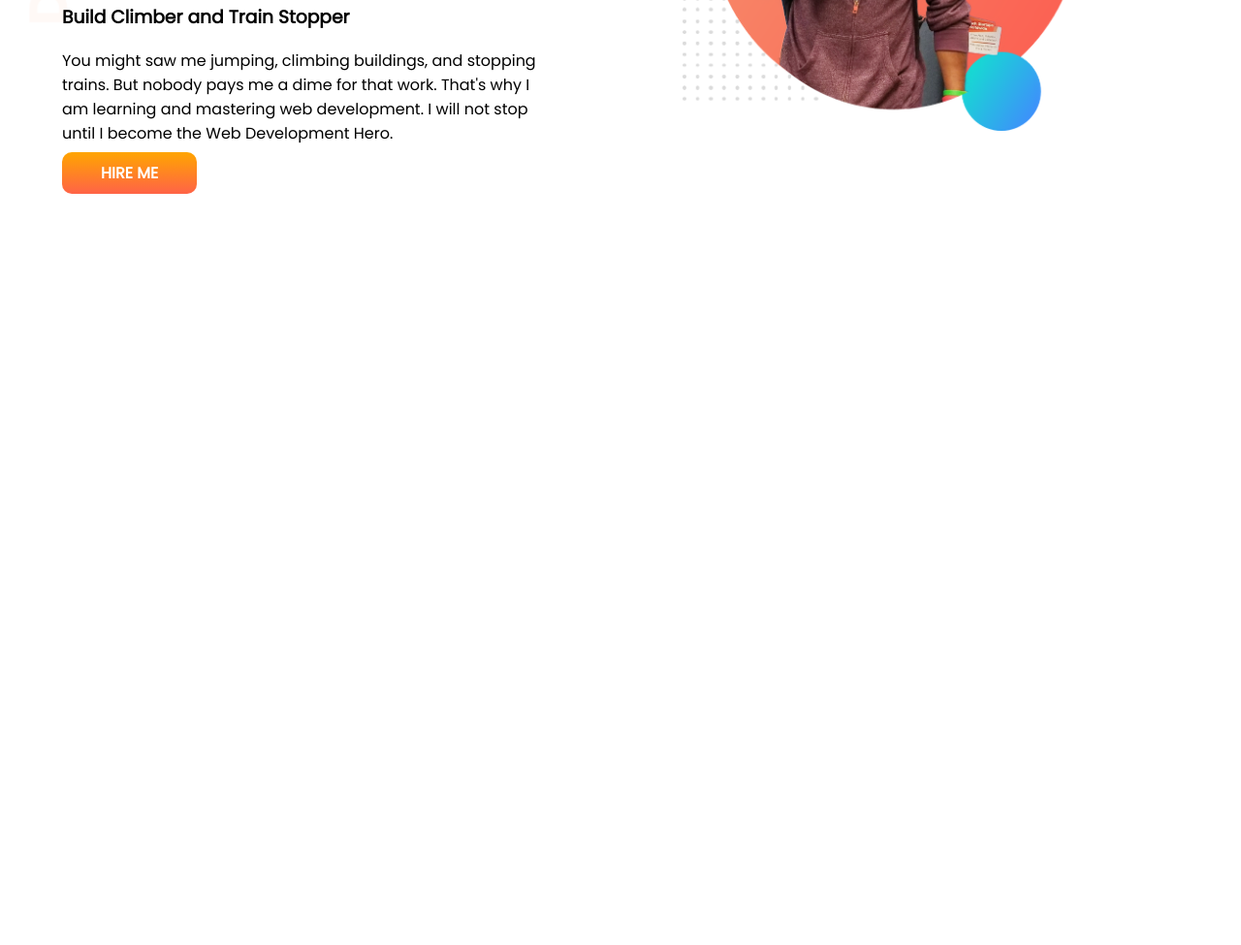
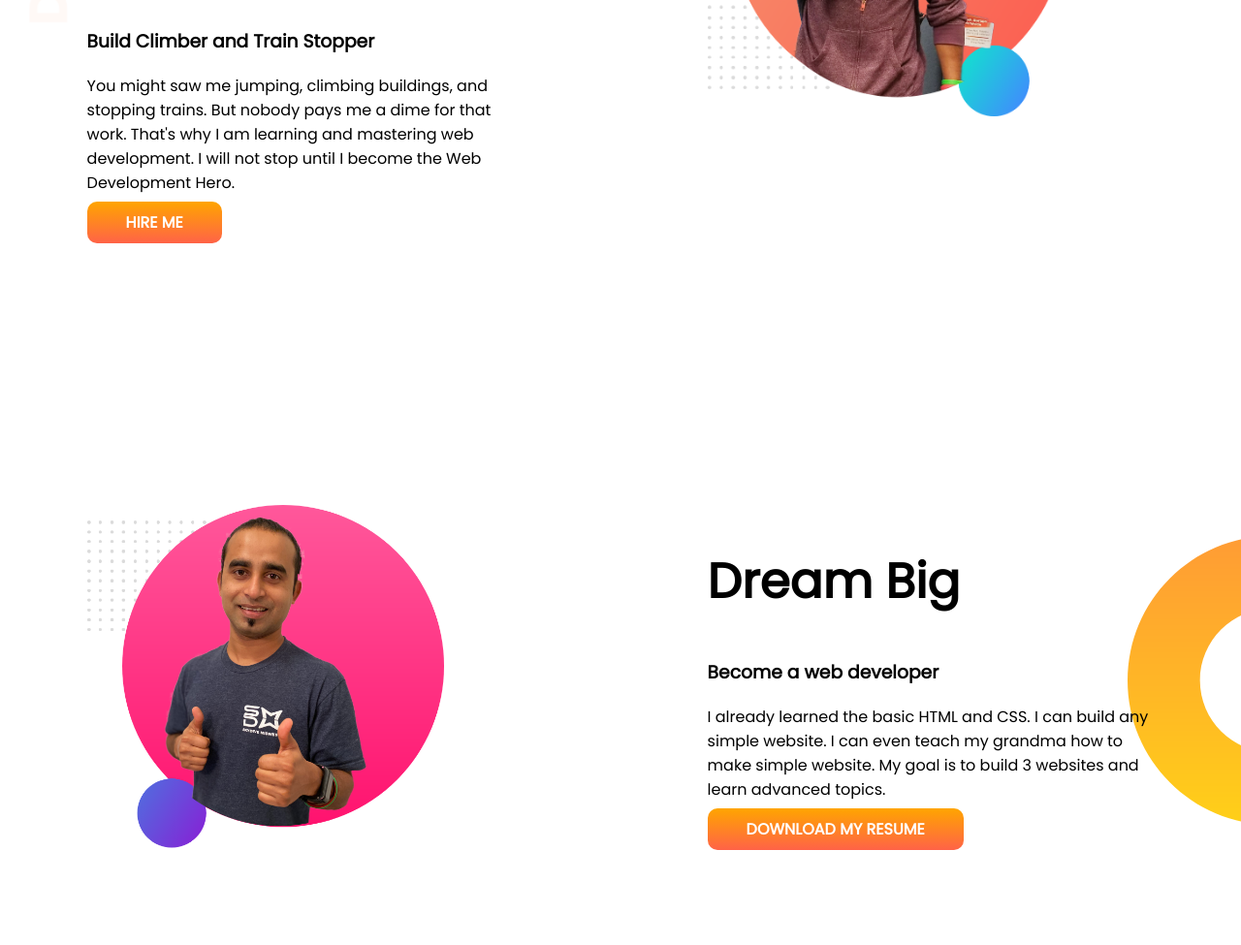
Before and after one commit to sowrovsarkar63/developer-portfoio, a plain HTML site: page index.html in a window 1280 px wide. Shown: the part 336-1311 px from the top of the page at 97% size. Before the commit the page ends 800 px from the top, so only its background shows below. Drawn offline with Linux system fonts and the light colour scheme.

Commit message:
Dream big section added

```diff
--- a/index.html
+++ b/index.html
@@ -26,7 +26,10 @@
           Development Hero.
         </p>
 
-        <a class="link-button" href="https://linkedin.com/in/sowrovsarkar63"
+        <a
+          target="_blank"
+          class="link-button"
+          href="https://linkedin.com/in/sowrovsarkar63"
           >Hire Me
         </a>
       </div>
@@ -36,5 +39,25 @@
     </section>
 
     <!-- Dream section -->
+    <section class="dreambig">
+      <div class="half-width">
+        <img src="./images/jhankar2.png" alt="" />
+      </div>
+      <div class="half-width">
+        <h1>Dream Big</h1>
+        <h3>Become a web developer</h3>
+        <p>
+          I already learned the basic HTML and CSS. I can build any simple
+          website. I can even teach my grandma how to make simple website. My
+          goal is to build 3 websites and learn advanced topics.
+        </p>
+        <a
+          class="link-button"
+          target="_blank"
+          href="https://linkedin.com/in/sowrovsarkar63"
+          >DOWNLOAD MY RESUME</a
+        >
+      </div>
+    </section>
   </body>
 </html>
--- a/style.css
+++ b/style.css
@@ -9,6 +9,7 @@ h1 {
 
 section {
   display: flex;
+  margin-bottom: 100px;
 }
 .orange-color {
   color: orange;
@@ -16,7 +17,7 @@ section {
 
 .half-width {
   width: 50%;
-  padding: 5%;
+  padding: 7%;
 }
 
 .half-width img {
@@ -37,3 +38,9 @@ section {
   background-image: url(./images/top-banner.png);
   background-repeat: no-repeat;
 }
+
+.dreambig {
+  background-image: url(./images/dream-bg.png);
+  background-repeat: no-repeat;
+  background-position: right;
+}
```
